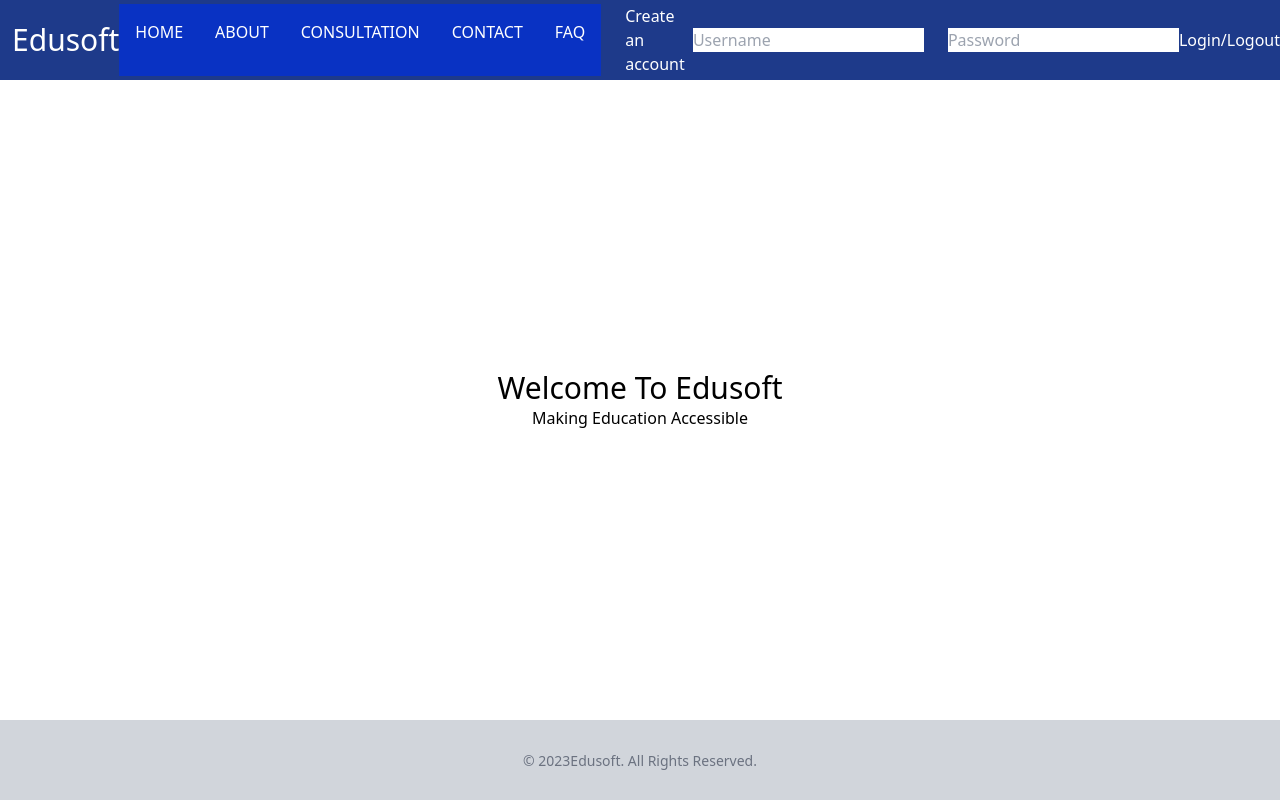
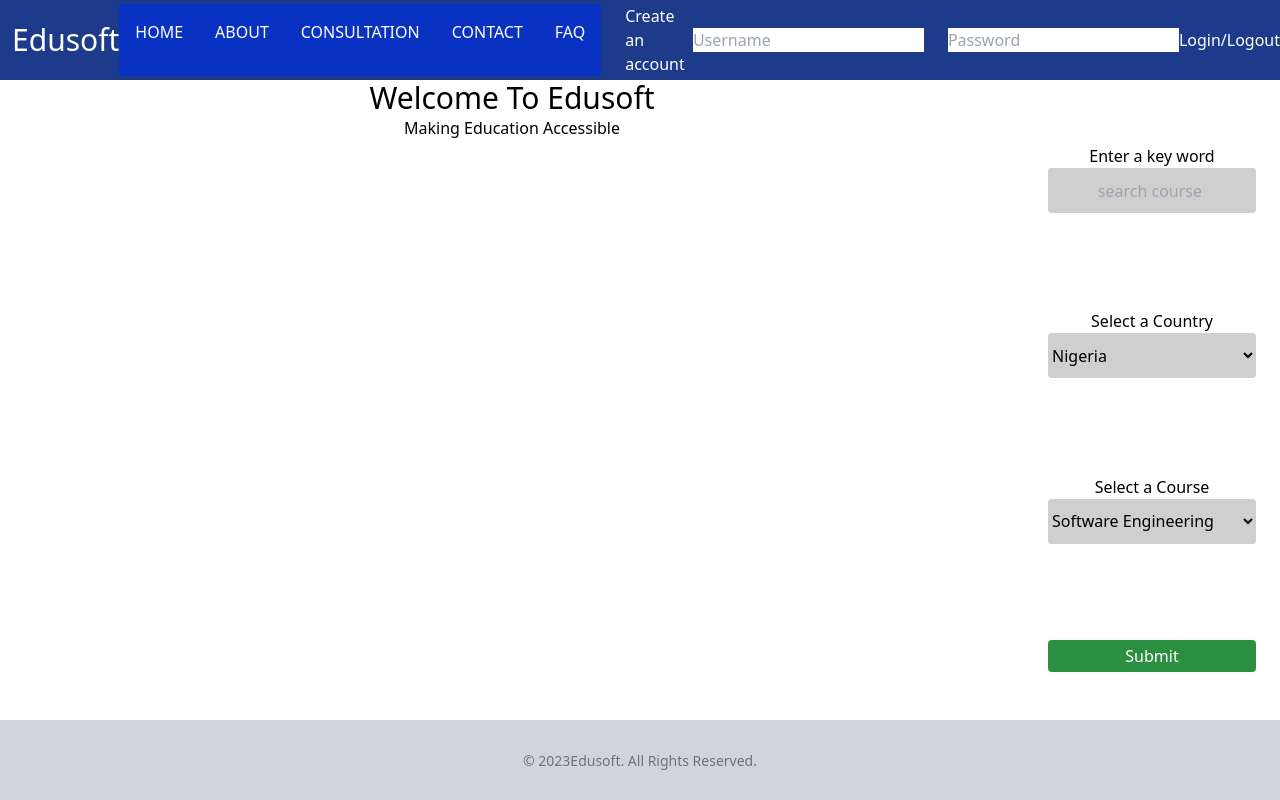
Before and after one commit to Nwaigba66/Edusoft-website---FrontEnd, a Next.js app: page / in a window 1280 px wide. Built offline with nearby package versions, Linux system fonts and the light colour scheme.

Commit message:
update sidebar

```diff
--- a/src/app/globals.css
+++ b/src/app/globals.css
@@ -19,8 +19,35 @@
 body {
   @apply flex w-full min-h-screen bg-white;
 }
-.main-content{
+.main-container{
   display: grid;
+  grid-template-areas:
+  "head head head head head"
+  "main main main main sidebar"
+  "footer footer footer footer footer";
+  @apply bg-white w-full;
   grid-template-rows: auto 1fr auto;
-  @apply bg-white w-full;
+  grid-template-columns:1fr 1fr 1fr 1fr 1fr;
 }
+.foot{
+  grid-area: footer;
+}
+.head{
+  grid-area: head;
+}
+
+.sidebar{
+  grid-area: sidebar;
+}
+.maincontent{
+  grid-area: main;
+}
+.sidebar section input,
+.sidebar section select,
+.sidebar section button{
+  @apply w-[13rem] min-h-[2rem] rounded;
+}
+
+.sidebar section div h3 {
+  @apply text-center;
+}
--- a/src/components/Footer/index.tsx
+++ b/src/components/Footer/index.tsx
@@ -2,15 +2,12 @@ import React from 'react'
 
 export default function Footer() {
   return (
-    <div>
-       <footer className="flex justify-center items-center bg-gray-300 min-h-[5rem]">
+       <footer className="foot w-full flex justify-center items-center bg-gray-300 min-h-[5rem]">
             <div className="">
               <span className="text-sm text-gray-500 sm:text-center dark:text-gray-400">© 2023
               <a href="https://Edusoft.com/"
               className="hover:underline">Edusoft</a>. All Rights Reserved.</span>
             </div>
-
       </footer>
-    </div>
   );
 };
--- a/src/components/Header/index.tsx
+++ b/src/components/Header/index.tsx
@@ -1,9 +1,9 @@
-import React from 'react'
+ import React from 'react'
 import NavBar from '@/components/NavBar'
 
 function Header() {
 	return (
-		<header className="h-[5rem] relative flex flex-row
+		<header className="head h-[5rem] relative flex flex-row
 							items-center
 							bg-blue-900
 							text-white" >
--- a/src/components/Layout/index.tsx
+++ b/src/components/Layout/index.tsx
@@ -6,11 +6,13 @@ import SideBar from '@/components/SideBar'
 
 function Layout({children,}:{children: React.ReactNode}) {
 	return (
-		<main className="main-content">
+		<main className="main-container">
 			<Header />
+			<div className="maincontent">
 				{children}
+			</div>
 			<Footer />
-
+			<SideBar />
 		</main>
 	)
 }
--- a/src/components/SideBar/index.tsx
+++ b/src/components/SideBar/index.tsx
@@ -2,24 +2,33 @@ import React from 'react'
 
 export default function SideBar() {
   return (
-    <div>
-        <button data-drawer-target="default-sidebar"
-        data-drawer-toggle="default-sidebar"
-        aria-controls="default-sidebar"
-        type="button"
-        className="inline-flex items-center p-2 mt-2 ml-3 text-sm text-gray-500 rounded-lg sm:hidden hover:bg-gray-100 focus:outline-none focus:ring-2 focus:ring-gray-200 dark:text-gray-400 dark:hover:bg-gray-700 dark:focus:ring-gray-600">
-        <span className="sr-only">Open sidebar</span>
-        <svg className="w-6 h-6"
-        aria-hidden="true"
-        fill="currentColor"
-        viewBox="0 0 20 20"
-        xmlns="http://www.w3.org/2000/svg">
-        <path clip-rule="evenodd"
-        fill-rule="evenodd"
-        d="M2 4.75A.75.75 0 012.75 4h14.5a.75.75 0 010 1.5H2.75A.75.75 0 012 4.75zm0 10.5a.75.75 0 01.75-.75h7.5a.75.75 0 010 1.5h-7.5a.75.75 0 01-.75-.75zM2 10a.75.75 0 01.75-.75h14.5a.75.75 0 010 1.5H2.75A.75.75 0 012 10z">
-       </path>
-        </svg>
-        </button>
+    <div className="sidebar bg-white h-full pt-[4rem] pb-[3rem]">
+      <section className=" flex flex-col
+                          justify-between items-center
+                          h-full w-full">
+        <div>
+          <h3>Enter a key word</h3>
+          <input className="text-center bg-placeholder h-[45px]
+                            text-placeholder-text rounded"
+                            type="text" placeholder="search course "/>
         </div>
+        <div>
+          <h3 >Select a Country</h3>
+          <select name="" id="country" className="bg-placeholder h-[45px]">
+            <option value="ng" default>Nigeria</option>
+            <option value="uk">United Kingdom</option>
+          </select>
+        </div>
+        <div>
+           <h3 >Select a Course</h3>
+            <select name="" id="country" className="bg-placeholder h-[45px]">
+              <option value="software" default>Software Engineering</option>
+              <option value="nursing">Nursing</option>
+            </select>
+        </div>
+
+        <button className="bg-button text-white">Submit</button>
+      </section>
+    </div>
   );
 };
--- a/tailwind.config.ts
+++ b/tailwind.config.ts
@@ -16,7 +16,10 @@ const config: Config = {
       colors:{
         'hover-color':'#e6e898',
         'large':'#0932C3',
-        'small':'#e9d6ee'
+        'small':'#e9d6ee',
+        'placeholder': '#cfcfcf',
+        'placeholder-text':'#333333',
+        'button': '#2b8f41'
       }
     },
   },
```
